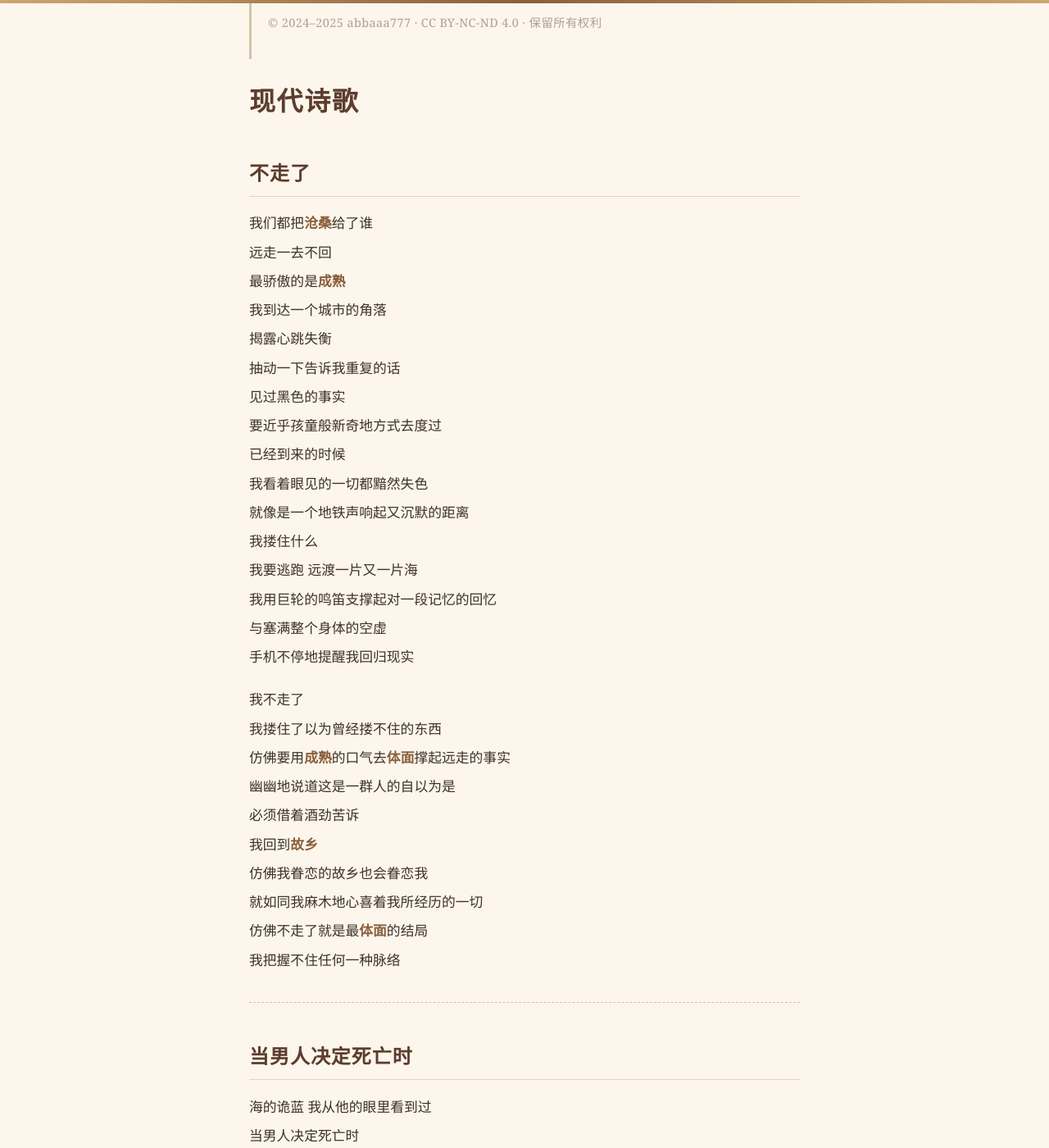
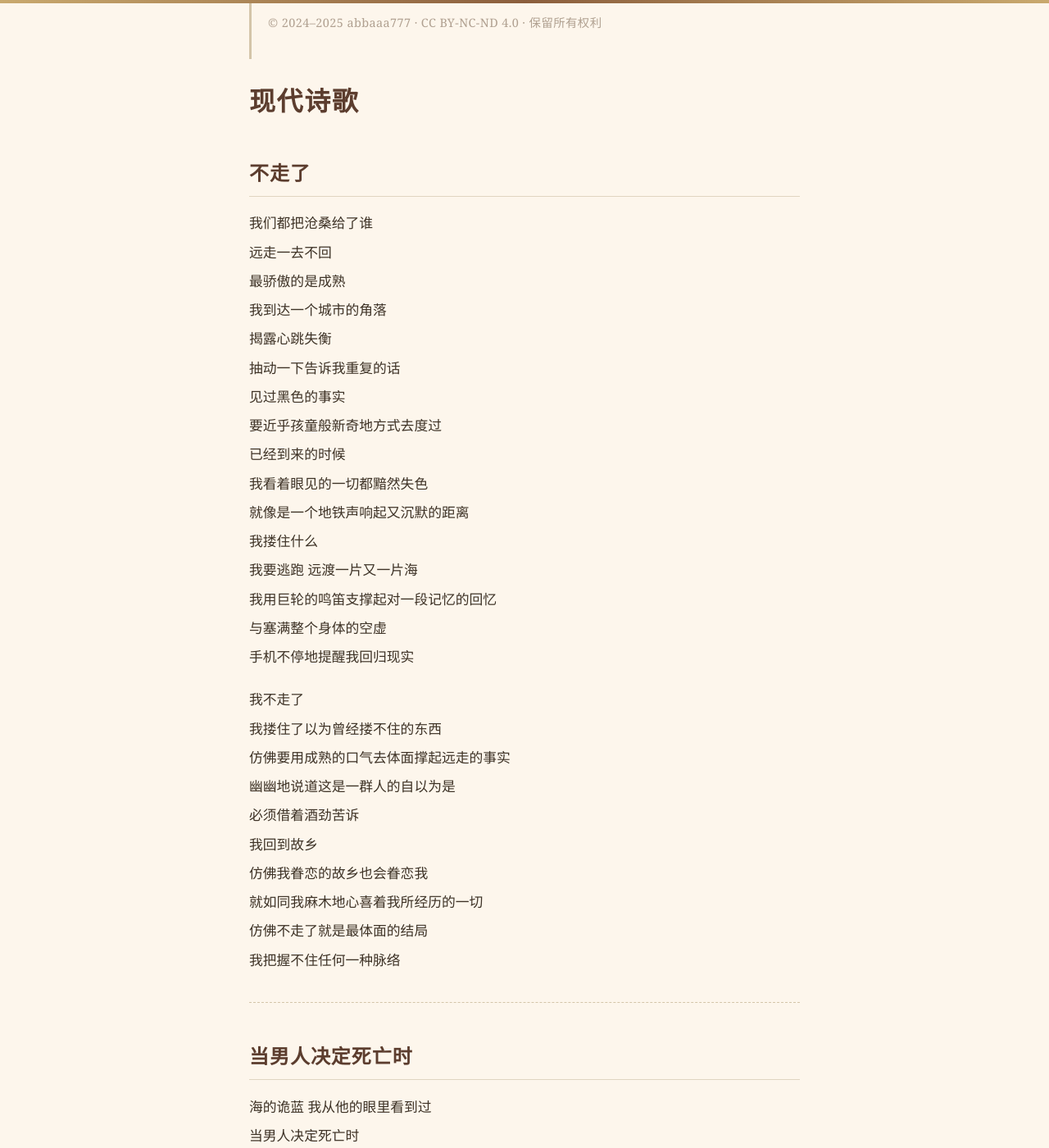
Before and after one commit to abbaaa777/my-notes, a Jekyll site: the page built from notes/现代诗歌.md, in a window 1280 px wide and 1400 px high, scrolled down 330 px. Shown: the whole window at 82% size. Built offline with Jekyll 4.4.1, drawn with Linux system fonts in a browser that asks for light colours; some of the changed text lies outside the part shown.

Commit message:
删除诗歌文件中所有不当粗体标记（原始 docx 无粗体）+ 修复七点三刻引号

```diff
--- a/notes/现代诗歌.md
+++ b/notes/现代诗歌.md
@@ -9,9 +9,9 @@ title: 现代诗歌
 
 ## 不走了
 
-我们都把**沧桑**给了谁
+我们都把沧桑给了谁
 远走一去不回
-最骄傲的是**成熟**
+最骄傲的是成熟
 我到达一个城市的角落
 揭露心跳失衡
 抽动一下告诉我重复的话
@@ -28,13 +28,13 @@ title: 现代诗歌
 
 我不走了
 我搂住了以为曾经搂不住的东西
-仿佛要用**成熟**的口气去**体面**撑起远走的事实
+仿佛要用成熟的口气去体面撑起远走的事实
 幽幽地说道这是一群人的自以为是
 必须借着酒劲苦诉
-我回到**故乡**
+我回到故乡
 仿佛我眷恋的故乡也会眷恋我
 就如同我麻木地心喜着我所经历的一切
-仿佛不走了就是最**体面**的结局
+仿佛不走了就是最体面的结局
 我把握不住任何一种脉络
 
 ---
@@ -77,7 +77,7 @@ title: 现代诗歌
 以为停留在拥怀
 其实赴滔倒火偏执虚晃一枪
 赌掉一切
-**客死他乡**
+客死他乡
 
 ---
 
@@ -118,7 +118,7 @@ title: 现代诗歌
 你大概会想几个有趣的游戏
 但多半不离开书
 你还会和我玩飞花令
-然后意外说一句"**盈盈秋水，淡淡春山**"
+然后意外说一句"盈盈秋水，淡淡春山"
 我早已想和你拥抱
 你红晕的脸颊像一座迷宫
 我容易走进你似乎凌乱的眉毛
@@ -177,7 +177,7 @@ title: 现代诗歌
 算算让心跳和你一起来
 一转头就 一个路口
 模糊不清的杂音
-我意识到句号的弃笔 从此**徒劳想象你**
+我意识到句号的弃笔 从此徒劳想象你
 一直只是同个季节 或稍晚些
 只恐记住瞬间  就已疲惫
 一双翡翠玉的双眼 贪恋至今
@@ -212,7 +212,7 @@ title: 现代诗歌
 柔软慢吞吞
 酥颤一般腿发抖
 像个老人
-平原是每个北方人的**宇宙**
+平原是每个北方人的宇宙
 枯桠侵占半边天
 喝醉的天气时好时坏
 晕蓝像葡萄酒
@@ -243,7 +243,7 @@ title: 现代诗歌
 乖乖回去夜也识趣
 不过再寒的星也抵不住52度的烈酒
 正如再热的泪暖不了困陷的心
-**方寸是每个北方人的平原**
+方寸是每个北方人的平原
 自由的是平原
 沦陷的也是平原
 潦潦草草写你几句不那么诚恳
@@ -311,7 +311,7 @@ title: 现代诗歌
 湖不如愿  何苦感受残存的温柔季
 长家新衣 远离你的温热
 仿佛距离还很近我们都还好好
-我走在**水夜**里 半是困意半是氤氲
+我走在水夜里 半是困意半是氤氲
 
 ---
 
@@ -358,7 +358,7 @@ title: 现代诗歌
 ## 致幻
 
 像是某种镇剂的原因
-这是**致幻**的美丽
+这是致幻的美丽
 别把琉璃比做飘若水母
 裁剪深海浮动的一片片鳞
 是光织成的异国风情
@@ -471,7 +471,7 @@ title: 现代诗歌
 牵强总被引力拉扯
 潜在的都在潜在着
 孤立无援无法被标注
-我是一个**被字句**
+我是一个被字句
 所以我一直在一个事物的背面
 我被抚摸
 坚硬突兀的轮廓
```
Also changed, not shown: notes/古代诗歌.md (+3 -3 lines).
